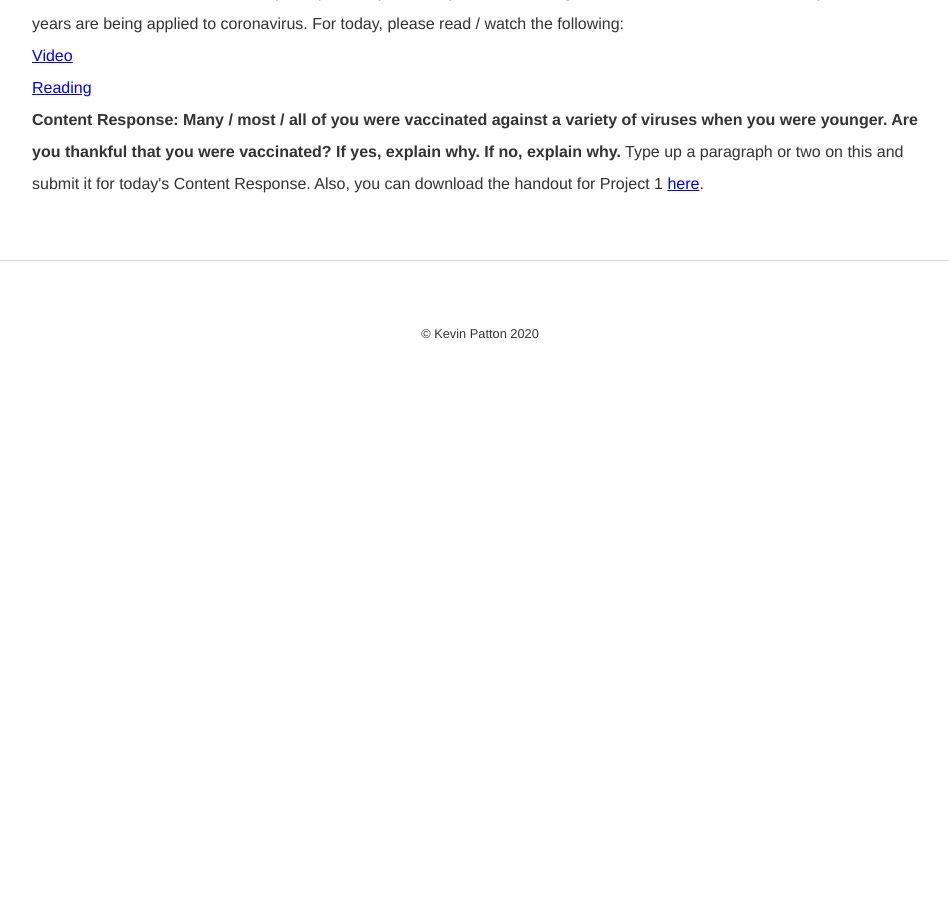
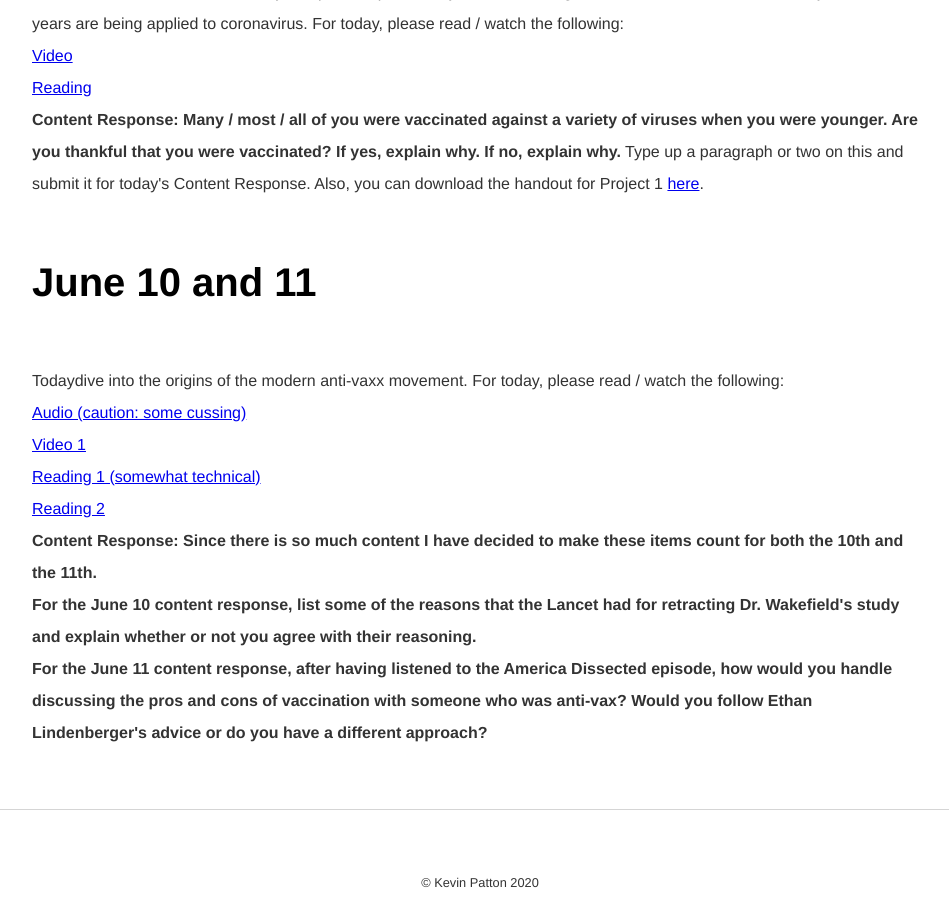
Before and after one commit to kevinjpatton/kevinjpatton.github.io, a Jekyll site: the page built from teaching/phil1020/index.html, in a window 1280 px wide and 900 px high, scrolled down 3438 px. Shown: the whole window, without its empty margins (160-1109 px from the left). Built offline with Jekyll 4.4.1, drawn with Linux system fonts in a browser that asks for light colours; Markdown is read by kramdown in place of the engine named in the settings; before the commit the page ends 3845 px from its top, so only the background shows below that.

Commit message:
Update index.html

```diff
--- a/teaching/phil1020/index.html
+++ b/teaching/phil1020/index.html
@@ -53,3 +53,13 @@ title: Philosophy 1020 - Kevin Patton
 <a href="https://youtu.be/Hug0rfFC_L8" target="_blank">Video</a><br>
 <a href="https://www.businessinsider.com/anti-vaxxers-oppose-a-coronavirus-vaccine-that-doesnt-exist-2020-5" target="_blank">Reading</a><br>
 <b>Content Response: Many / most / all of you were vaccinated against a variety of viruses when you were younger.  Are you thankful that you were vaccinated?  If yes, explain why.  If no, explain why.</b>  Type up a paragraph or two on this and submit it for today's Content Response.  Also, you can download the handout for Project 1 <a href=/teaching/phil1020/HandoutProject1.pdf target="_blank">here</a>.</p>
+
+<h1>June 10 and 11</h1>
+<p>Todaydive into the origins of the modern anti-vaxx movement.    For today, please read / watch the following:<br>
+<a href="https://crooked.com/podcast/the-anti-anti-vax-vaccine/" target="_blank">Audio (caution: some cussing)</a><br>
+<a href="https://youtu.be/joylsFaVX0Q" target="_blank">Video 1</a><br>
+<a href="https://www.thelancet.com/journals/lancet/article/PIIS0140-6736(97)11096-0/fulltext" target="_blank">Reading 1 (somewhat technical)</a><br>
+<a href="https://www.vox.com/2018/2/27/17057990/andrew-wakefield-vaccines-autism-study" target="_blank">Reading 2</a><br>
+<b>Content Response: Since there is so much content I have decided to make these items count for both the 10th and the 11th.<br>
+For the June 10 content response, list some of the reasons that the Lancet had for retracting Dr. Wakefield's study and explain whether or not you agree with their reasoning.<br>
+For the June 11 content response, after having listened to the America Dissected episode, how would you handle discussing the pros and cons of vaccination with someone who was anti-vax?  Would you follow Ethan Lindenberger's advice or do you have a different approach?</b></p>
```
